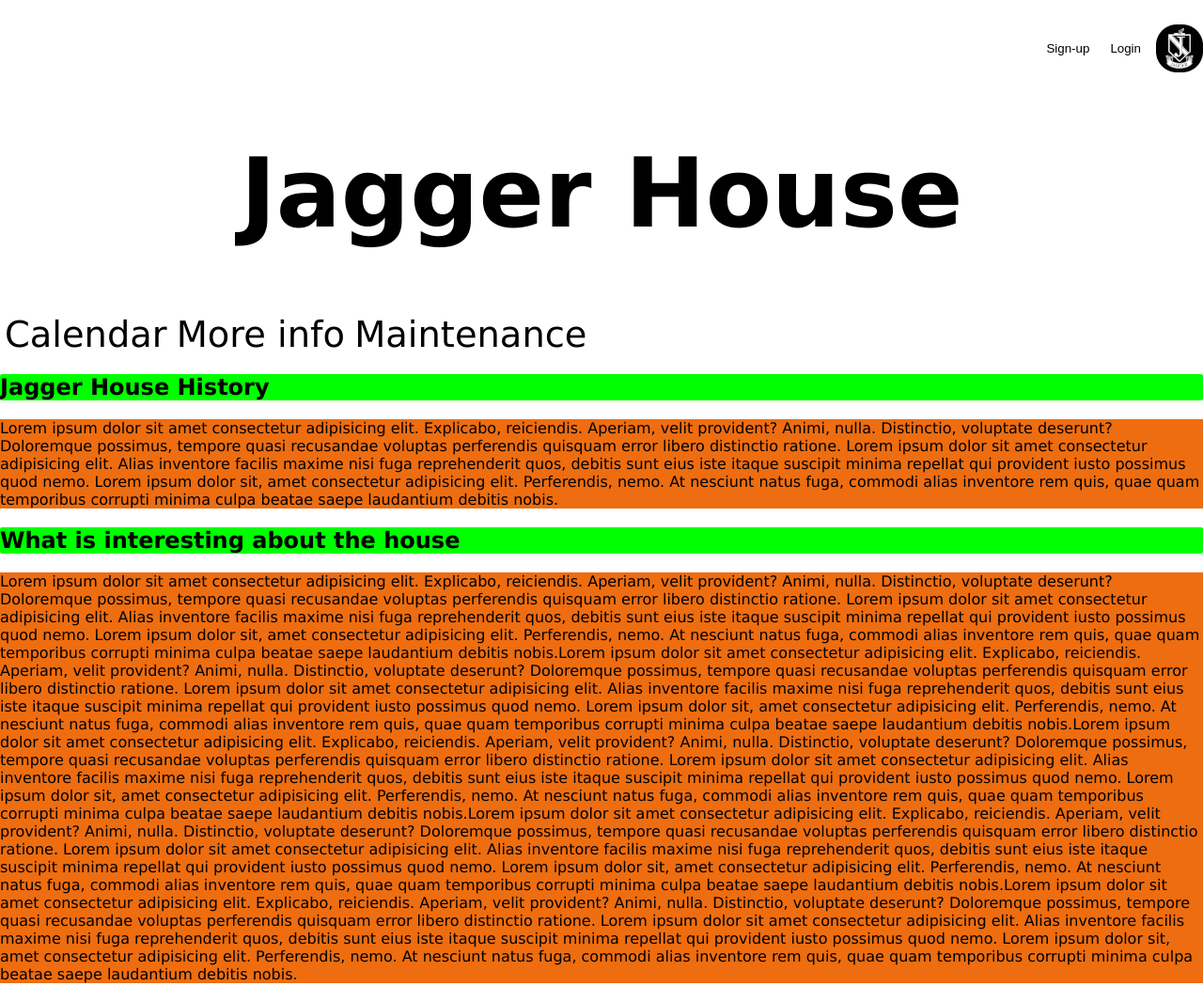
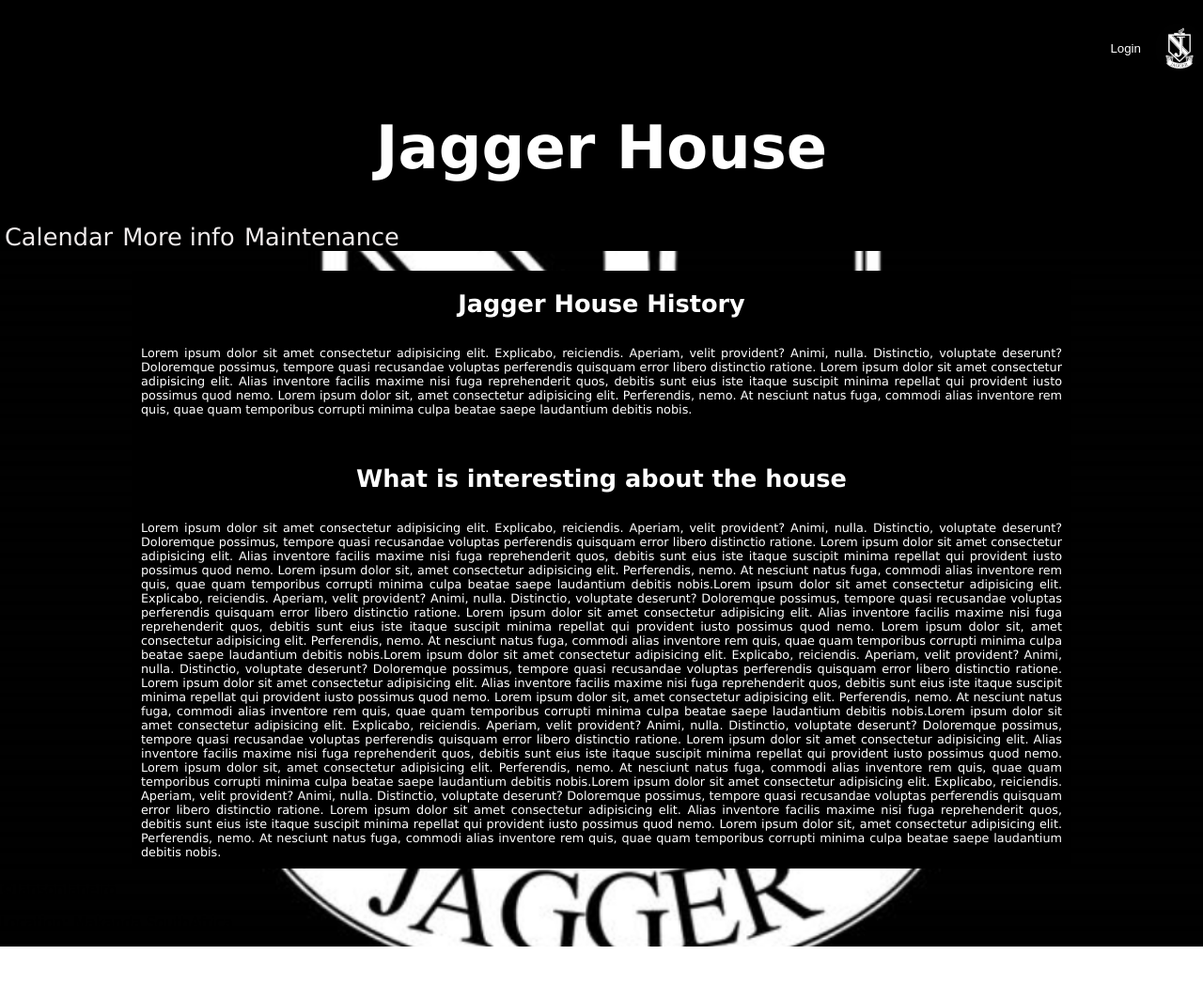
Before and after one commit to jan9-9son/jagger-house-project, a plain HTML site: page index.html in a window 1280 px wide. Shown: the top 1049 px of the page at 94% size. After the commit the page ends 1007 px from the top, so only its background shows below. Drawn offline with Linux system fonts and the light colour scheme.

Commit message:
edit on  pages

```diff
--- a/index.html
+++ b/index.html
@@ -10,8 +10,8 @@
 </head>
 <body>
     <header>
-        <p id="button"><input type="button" value="Sign-up" class="button" id="Sign-up" onclick="register()"> <input id="Login
-            " onclick="login();return true" type="button" value="Login" class="button"><img src="small logo1.png" alt="" srcset=""></p>
+        <p id="button"><input id="Login" onclick="login();return true" type="button" value="Login" class="button">
+            <img src="small logo1.png" alt="" srcset=""></p>
     <h1>Jagger House</h1>
         <p>
             <nav>
@@ -36,8 +36,7 @@
 
     </main>
     <footer id="foot">&copy;JansonJaneiro
-        <p>Location: Makanda SouthAfrica &nbsp;&nbsp;&nbsp;&nbsp;&nbsp;&nbsp;&nbsp;More info <br>
-            Social Media: Instagram &nbsp;&nbsp;&nbsp;&nbsp;&nbsp;Help <br> About the School</p>
+        <p>Location: Makanda SouthAfrica</p>
     </footer>
     <script>
         function login(){
--- a/login.css
+++ b/login.css
@@ -1,24 +1,26 @@
 body{
+  height: 100vh;
     font-family: Verdana, Geneva, Tahoma, sans-serif;
-    height: 97vh;
-    width: 100vw;
-    margin: auto;
+    background-image: url(Jagger\ logo.png);
+    color: #ffff;
+    background-position: center center;
+    background-size: cover;
+    background-repeat: no-repeat;
+}
+#greeting{
     text-align: center;
+    background-color: #0000;
+    font-size: 4vw;
 }
-header{
-    width: 30%vw;
+main{
+
+    padding-top: 50px;
+    padding-bottom: 50px;
+    width: 40vw;
+    height: 20vh;
+
+
+    background-color: #535151;
+    margin: 250px;
+    border-radius: 10px;
 }
-.inputs{
-
-    margin: 10px;
-   background-color: rgb(0, 255, 242);
-}
-.recovery{
-
-}
-input{
-
-margin-bottom: 5px;
-    width: 15vw;
-    height: 2vh;
-}
--- a/style.css
+++ b/style.css
@@ -1,15 +1,21 @@
 
 
 body{
+    background-image: url(Jagger\ logo.png);
+    background-repeat: no-repeat;
+    background-size: cover;
+    background-attachment: scroll;
+    background-position: center center;
+    font-family: Verdana, Geneva, Tahoma, sans-serif;
 
-    font-family: Verdana, Geneva, Tahoma, sans-serif;
-height: 97vh;
 
 margin: 0px;
 }
 header{
+    color: #ffff;
    padding-top: 10px;
-    background-color: #fff;
+    background-color: #000000;
+
 }
 header>p#button{
         display:flex
@@ -25,33 +31,58 @@ header>p#button{
 
     }
     input{
+        color: #ffff;
         background-color: transparent;
         border: 0px;
     }
+    input:hover{
+        border-radius: 6px;
+        color: #000000;
+        background-color: #fff;
+    }
     h1{
         text-align: center;
-        font-size: 8vw;
+        font-size: 5vw;
     }
   a{
 
 
         margin-left: 5px;
         text-decoration: none;
-        color: #000;
-        font-size: 3vw;
+        color: #f0ecec;
+        font-size: 2vw;
 
 
     }
-    main{
+    a:hover{
+        border-radius: 5px;
+        color: #000000;
         background-color: #fff;
+    }
+    main{width: 1000px;
+        margin: auto;
+        background-image: url();
+        background-color: rgb(0, 0, 0);
 
     }
-    h2{
-        background-color: lime;
-        border-radius: 2px;
+    h2{ color: #ffffff;
+        background-color: rgb(0, 0, 0);
+        border-radius: 6px 6px 0px 0px;
+        margin-bottom: 0px;
+        padding-bottom: 20px;
+        padding-top: 20px;
+        font-size: 2vw;
+        text-align: center;
+
 
     }
     .info{
-        background-color: rgb(238, 109, 16);
-        bg
+        padding: 10px;
+        text-align: justify;
+
+        border-radius: 0px 0px 6px 6px ;
+        margin-top:0px ;
+
+        color: #fff;
+        font-size: 1vw;
     }
```
Also changed, not shown: loginpg.html (+4 -4 lines).
